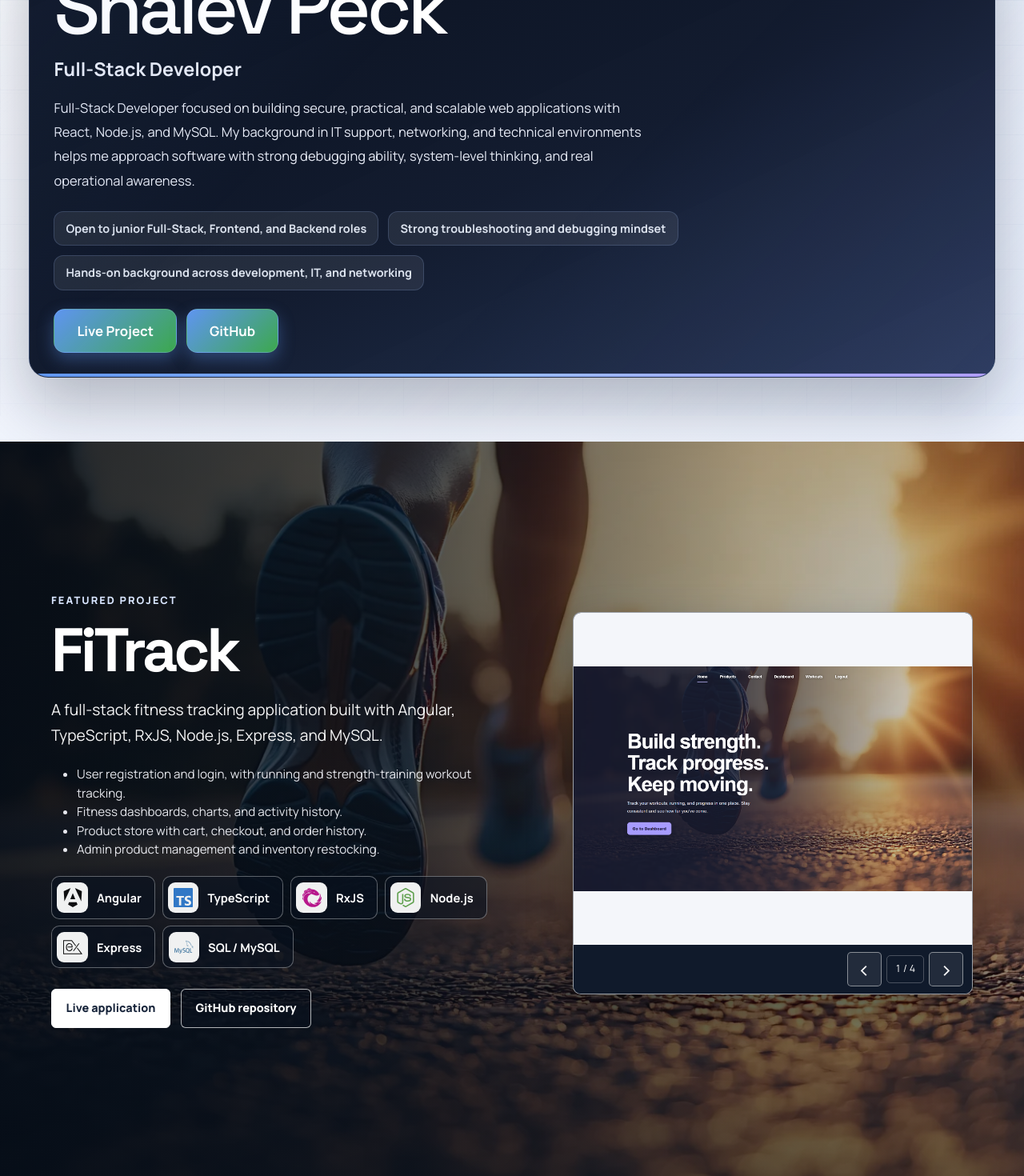
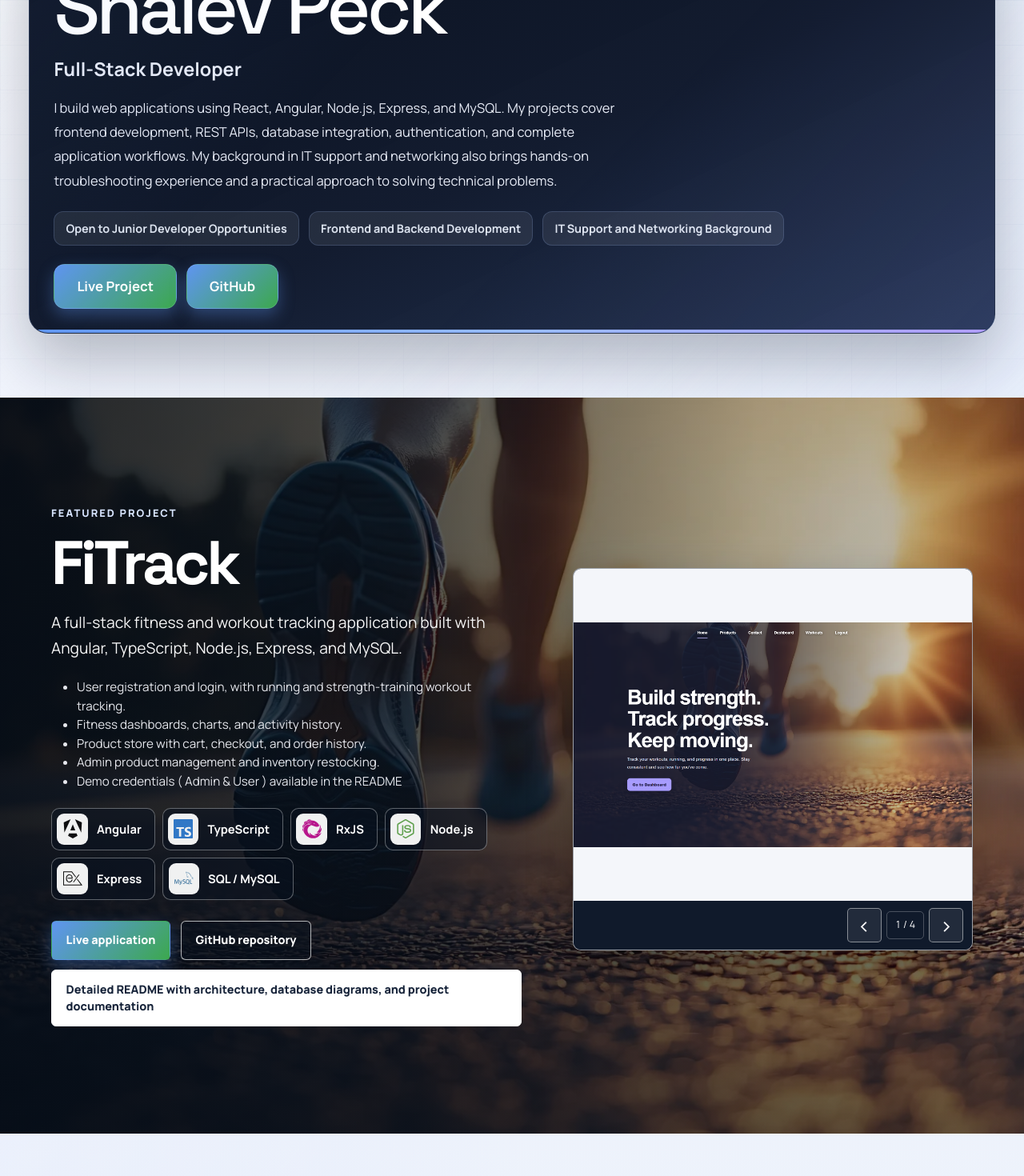
Before and after one commit to shalevp-1/Portfolio, a React (Create React App) app: page / in a window 1280 px wide. Shown: the part 280-1750 px from the top of the page at 80% size. Built offline with nearby package versions, Linux system fonts and the light colour scheme; the HTML template or start-up script is replaced by a standard one.

Commit message:
Update portfolio project content

```diff
--- a/src/App.css
+++ b/src/App.css
@@ -303,10 +303,13 @@
   border-color: rgba(176,203,255,.18);
   color: #fff;
 }
+
+
 .button-link.ghost {
   background: rgba(255,255,255,.7);
   border-color: rgba(101,126,182,.16);
 }
+
 
 /* ===== Skills ===== */
 .section-heading {
@@ -687,6 +690,21 @@
   background: #e8f0ff;
   color: #17243a;
 }
+.project-showcase .project-action.forMyButton,
+.project-showcase .project-action-forMyButton {
+  background: linear-gradient(135deg, #5f95f1, #3ca84e) !important;
+  border-color: transparent !important;
+  color: #fff !important;
+  box-shadow: 0 8px 20px rgba(95, 149, 241, 0.35) !important;
+}
+
+.project-showcase .project-action.forMyButton:hover,
+.project-showcase .project-action-forMyButton:hover {
+  background: linear-gradient(135deg, #4f86e8, #339343) !important;
+  border-color: transparent !important;
+  color: #fff !important;
+  transform: translateY(-1px);
+}
 
 .project-gallery {
   width: 100%;
@@ -750,6 +768,8 @@
   font-size: .78rem;
   font-variant-numeric: tabular-nums;
 }
+
+
 
 /* ===== Responsive ===== */
 @media (max-width: 920px) {
--- a/src/content/content.ts
+++ b/src/content/content.ts
@@ -17,11 +17,11 @@ export const Content: Record<Locale, SiteContent> = {
       title: 'Shalev Peck',
       role: 'Full-Stack Developer',
       summary:
-        'Full-Stack Developer focused on building secure, practical, and scalable web applications with React, Node.js, and MySQL. My background in IT support, networking, and technical environments helps me approach software with strong debugging ability, system-level thinking, and real operational awareness.',
+        'I build web applications using React, Angular, Node.js, Express, and MySQL. My projects cover frontend development, REST APIs, database integration, authentication, and complete application workflows. My background in IT support and networking also brings hands-on troubleshooting experience and a practical approach to solving technical problems.',
       badges: [
-        'Open to junior Full-Stack, Frontend, and Backend roles',
-        'Strong troubleshooting and debugging mindset',
-        'Hands-on background across development, IT, and networking'
+        'Open to Junior Developer Opportunities',
+        'Frontend and Backend Development',
+        'IT Support and Networking Background'
       ],
       actions: [
 
@@ -49,12 +49,13 @@ export const Content: Record<Locale, SiteContent> = {
           id: 'fitrack',
           name: 'FiTrack',
           eyebrow: 'Featured Project',
-          summary: 'A full-stack fitness tracking application built with Angular, TypeScript, RxJS, Node.js, Express, and MySQL.',
+          summary: 'A full-stack fitness and workout tracking application built with Angular, TypeScript, Node.js, Express, and MySQL.',
           bullets: [
             'User registration and login, with running and strength-training workout tracking.',
             'Fitness dashboards, charts, and activity history.',
             'Product store with cart, checkout, and order history.',
-            'Admin product management and inventory restocking.'
+            'Admin product management and inventory restocking.',
+            'Demo credentials ( Admin & User ) available in the README'
           ],
           stack: ['angular', 'typescript', 'rxjs', 'nodejs', 'express', 'mysql'],
           backgroundImage: '/assets/running-1.webp',
@@ -65,8 +66,9 @@ export const Content: Record<Locale, SiteContent> = {
             { src: '/assets/Fitrack-3.png', alt: 'FiTrack store and activity screen' }
           ],
           actions: [
-            { label: 'Live application', href: 'https://fitrackfitness.netlify.app/home', variant: 'primary', external: true },
-            { label: 'GitHub repository', href: 'https://github.com/shalevp-1/FiTrack', variant: 'secondary', external: true }
+            { label: 'Live application', href: 'https://fitrackfitness.netlify.app/home', variant: 'forMyButton', external: true },
+            { label: 'GitHub repository', href: 'https://github.com/shalevp-1/FiTrack', variant: 'secondary', external: true },
+            { label: 'Detailed README with architecture, database diagrams, and project documentation', href: 'https://github.com/shalevp-1/FiTrack', variant: 'primary', external: true }
           ],
           technologiesLabel: 'FiTrack technologies',
           screenshotsLabel: 'FiTrack screenshots',
@@ -81,7 +83,8 @@ export const Content: Record<Locale, SiteContent> = {
           bullets: [
             'Authentication and donut browsing.',
             'Shopping cart, checkout, and order flow.',
-            'Administrative product and user management.'
+            'Administrative product and user management.',
+            'Demo credentials ( Admin & User ) available in the README'
           ],
           stack: ['react', 'typescript', 'nodejs', 'express', 'mysql'],
           backgroundImage: '/assets/donuts-main.png',
@@ -90,9 +93,10 @@ export const Content: Record<Locale, SiteContent> = {
             { src: '/assets/Donuts-1.png', alt: 'Donut Shop application screenshot' }
           ],
           actions: [
-            { label: 'Live application', href: 'https://dountstime.netlify.app/', variant: 'primary', external: true },
+            { label: 'Live application', href: 'https://dountstime.netlify.app/', variant: 'forMyButton', external: true },
             { label: 'Frontend repository', href: 'https://github.com/shalevp-1/Donuts_front', variant: 'secondary', external: true },
-            { label: 'Backend repository', href: 'https://github.com/shalevp-1/Donuts_Backend', variant: 'secondary', external: true }
+            { label: 'Backend repository', href: 'https://github.com/shalevp-1/Donuts_Backend', variant: 'secondary', external: true },
+            { label: 'Detailed README with architecture, database diagrams, and project documentation', href: 'https://github.com/shalevp-1/Donuts_front', variant: 'primary', external: false }
           ],
           technologiesLabel: 'Donut Shop technologies',
           screenshotsLabel: 'Donut Shop screenshots',
@@ -106,7 +110,7 @@ export const Content: Record<Locale, SiteContent> = {
       eyebrow: 'Technology Stack',
       title: 'Tools and technologies I work with',
       description:
-        'My experience covers frontend development, backend logic, databases, deployment, and broader technical tools that support practical product delivery.',
+        'My technical skills span frontend development, backend development, databases, and deployment, alongside additional tools from my broader technical background.',
       groups: [
         {
           id: 'frontend',
@@ -146,8 +150,9 @@ export const Content: Record<Locale, SiteContent> = {
           href: 'tel:0502336023'
         },
         {
-          label: 'Location',
-          value: 'Akko, Israel'
+          label: 'GitHub',
+          value: 'github.com/shalevp-1',
+          href: 'https://github.com/shalevp-1'
         }
       ],
     },
@@ -169,11 +174,11 @@ export const Content: Record<Locale, SiteContent> = {
       title: 'שליו פק',
       role: 'מפתח Full-Stack',
       summary:
-        'מפתח Full-Stack עם פוקוס על בניית אפליקציות ווב מאובטחות, פרקטיות וסקיילביליות בעזרת React, Node.js ו-MySQL. הרקע שלי ב-IT, ברשתות ובסביבות טכניות נותן לי יתרון בדיבוג, חשיבה מערכתית והבנה של איך מערכות באמת מתנהגות בעולם האמיתי.',
+        'מפתח Full-Stack שבונה אפליקציות Web באמצעות React, Angular, Node.js, Express ו-MySQL. הפרויקטים שלי כוללים פיתוח צד לקוח, בניית APIs, עבודה עם מסדי נתונים, אימות משתמשים ותהליכים מלאים באפליקציה. הרקע שלי בתמיכת IT וברשתות מחשבים מעניק לי ניסיון מעשי בפתרון תקלות ובגישה טכנית ומעשית לפתרון בעיות.',
       badges: [
 
         'פתוח למשרות ג׳וניור ב-Full-Stack, Frontend ו-Backend',
-        'גישה חזקה לפתרון תקלות ודיבוג',
+        'ניסיון בפתרון תקלות ובדיבוג',
         'רקע מעשי בפיתוח, IT ורשתות'
       ],
       actions: [
@@ -206,7 +211,8 @@ export const Content: Record<Locale, SiteContent> = {
             'הרשמה והתחברות, לצד מעקב אחר ריצה ואימוני כוח.',
             'לוחות כושר, תרשימים והיסטוריית פעילות.',
             'חנות מוצרים עם סל קניות, תשלום והיסטוריית הזמנות.',
-            'ניהול מוצרים וחידוש מלאי למנהלי המערכת.'
+            'ניהול מוצרים וחידוש מלאי למנהלי המערכת.',
+            ' פרטי התחברות לחשבונות הדמו (משתמש ומנהל) זמינים בקובץ ה-README'
           ],
           stack: ['angular', 'typescript', 'rxjs', 'nodejs', 'express', 'mysql'],
           backgroundImage: '/assets/running-1.webp',
@@ -217,8 +223,9 @@ export const Content: Record<Locale, SiteContent> = {
             { src: '/assets/Fitrack-3.png', alt: 'חנות ומסך פעילות ב-FiTrack' }
           ],
           actions: [
-            { label: 'למעבר לאפליקציה', href: 'https://fitrackfitness.netlify.app/home', variant: 'primary', external: true },
-            { label: 'מאגר GitHub', href: 'https://github.com/shalevp-1/FiTrack', variant: 'secondary', external: true }
+            { label: 'למעבר לאתר', href: 'https://fitrackfitness.netlify.app/home', variant: 'forMyButton', external: true },
+            { label: 'מאגר GitHub', href: 'https://github.com/shalevp-1/FiTrack', variant: 'secondary', external: true },
+            { label: 'README מפורט הכולל ארכיטקטורה, תרשים מסד נתונים ותיעוד הפרויקט.', href: 'https://github.com/shalevp-1/FiTrack', variant: 'primary', external: true }
           ],
           technologiesLabel: 'הטכנולוגיות של FiTrack',
           screenshotsLabel: 'צילומי מסך של FiTrack',
@@ -227,13 +234,14 @@ export const Content: Record<Locale, SiteContent> = {
         },
         {
           id: 'donut-shop',
-          name: 'חנות הסופגניות',
+          name: 'Donut Shop',
           eyebrow: 'מסחר מקוון Full-Stack',
           summary: 'אפליקציית מסחר מקוון לחנות סופגניות, שנבנתה עם React, Node.js, Express ו-MySQL.',
           bullets: [
             'התחברות משתמשים ועיון במבחר הסופגניות.',
             'סל קניות, תשלום ותהליך הזמנה.',
-            'ניהול מוצרים ומשתמשים בממשק הניהול.'
+            'ניהול מוצרים ומשתמשים בממשק הניהול.',
+            ' פרטי התחברות לחשבונות הדמו (משתמש ומנהל) זמינים בקובץ ה-README'
           ],
           stack: ['react', 'typescript', 'nodejs', 'express', 'mysql'],
           backgroundImage: '/assets/donuts-main.png',
@@ -242,9 +250,10 @@ export const Content: Record<Locale, SiteContent> = {
             { src: '/assets/Donuts-1.png', alt: 'צילום מסך של אפליקציית חנות הסופגניות' }
           ],
           actions: [
-            { label: 'למעבר לאפליקציה', href: 'https://dountstime.netlify.app/', variant: 'primary', external: true },
+            { label: 'למעבר לאתר', href: 'https://dountstime.netlify.app/', variant: 'forMyButton', external: true },
             { label: 'מאגר צד לקוח', href: 'https://github.com/shalevp-1/Donuts_front', variant: 'secondary', external: true },
-            { label: 'מאגר צד שרת', href: 'https://github.com/shalevp-1/Donuts_Backend', variant: 'secondary', external: true }
+            { label: 'מאגר צד שרת', href: 'https://github.com/shalevp-1/Donuts_Backend', variant: 'secondary', external: true },
+            { label: 'README מפורט הכולל ארכיטקטורה, תרשים מסד נתונים ותיעוד הפרויקט.', href: 'https://github.com/shalevp-1/Dounts_front', variant: 'primary', external: true }
           ],
           technologiesLabel: 'הטכנולוגיות של חנות הסופגניות',
           screenshotsLabel: 'צילומי מסך של חנות הסופגניות',
@@ -255,7 +264,7 @@ export const Content: Record<Locale, SiteContent> = {
     },
     // Skills section
     skills: {
-      eyebrow: 'סטאק טכנולוגי',
+      eyebrow: 'טכנולוגיות וכלים',
       title: 'הטכנולוגיות והכלים שאני עובד איתם',
       description:
         'הניסיון שלי כולל פיתוח frontend, לוגיקת backend, עבודה עם מסדי נתונים, דיפלוימנט וכלים טכניים שתומכים בבניית מוצרים אמיתיים.',
@@ -285,7 +294,7 @@ export const Content: Record<Locale, SiteContent> = {
       eyebrow: 'יצירת קשר',
       title: 'פתוח להזדמנויות ג׳וניור ב-Full-Stack, Frontend ו-Backend',
       description:
-        'אני מחפש הזדמנויות שבהן אוכל לתרום, להמשיך ללמוד ולצמוח כמפתח, תוך הבאת אחריות טכנית, אמינות וחשיבה פרקטית.',
+        'אני מחפש הזדמנות להשתלב בצוות פיתוח, לתרום לפרויקטים אמיתיים, להעמיק את הידע שלי ולהתפתח כמפתח.',
       items: [
         {
           label: 'מייל',
@@ -298,8 +307,9 @@ export const Content: Record<Locale, SiteContent> = {
           href: 'tel:0502336023'
         },
         {
-          label: 'מיקום',
-          value: 'עכו, ישראל'
+          label: 'GitHub',
+          value: 'github.com/shalevp-1',
+          href: 'https://github.com/shalevp-1'
         }
       ],
 
```
